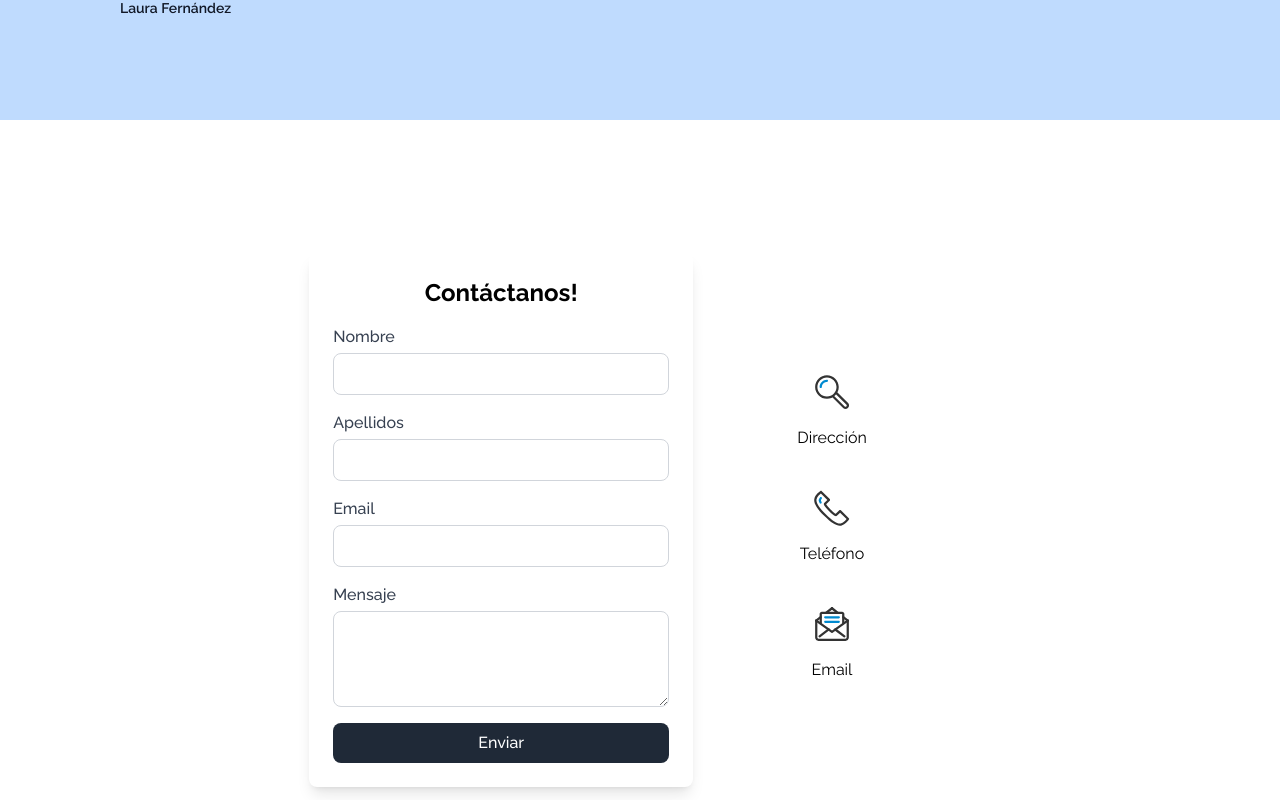
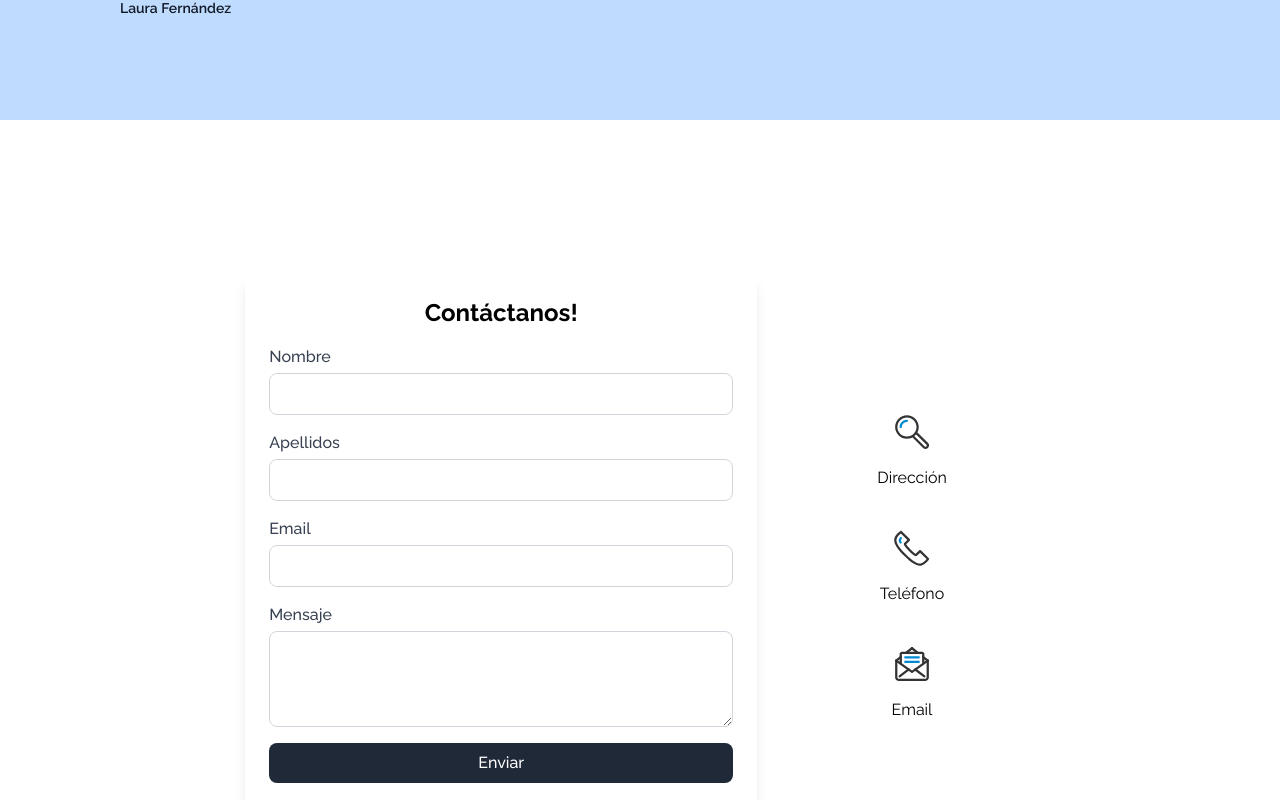
Before and after one commit to AngelAresL/brigantium-box, a Next.js app: page / in a window 1280 px wide. Shown: the part 4000-4800 px from the top of the page. Built offline with nearby package versions, Linux system fonts and the light colour scheme.

Commit message:
fixed some issues in contact form

```diff
--- a/src/components/ContactForm.tsx
+++ b/src/components/ContactForm.tsx
@@ -46,8 +46,8 @@ const ContactForm: React.FC = () => {
   };
 
   return (
-    <div className="flex justify-center items-center min-h-screen p-4">
-      <div className="w-96 bg-white p-6 rounded-lg shadow-lg">
+    <div className="flex flex-col lg:flex-row justify-center items-center min-h-screen p-4 my-10">
+      <div className="w-full max-w-lg bg-white p-6 rounded-lg shadow-lg relative mx-4">
         <h1 className="text-2xl font-bold text-center mb-4">Contáctanos!</h1>
         <form onSubmit={sendMail} className="flex flex-col space-y-4">
           <div>
@@ -123,11 +123,13 @@ const ContactForm: React.FC = () => {
             {isSending ? "Enviando..." : "Enviar"}
           </button>
         </form>
-        {isMessageVisible && (
-          <p className="text-green-500 text-center mt-4">
-            Mensaje enviado correctamente!
-          </p>
-        )}
+        <div className="h-6 mt-4">
+          {isMessageVisible && (
+            <p className="text-green-500 text-center">
+              Mensaje enviado correctamente!
+            </p>
+          )}
+        </div>
       </div>
       <aside className="m-20 text-center">
         <div className="address m-6">
```
